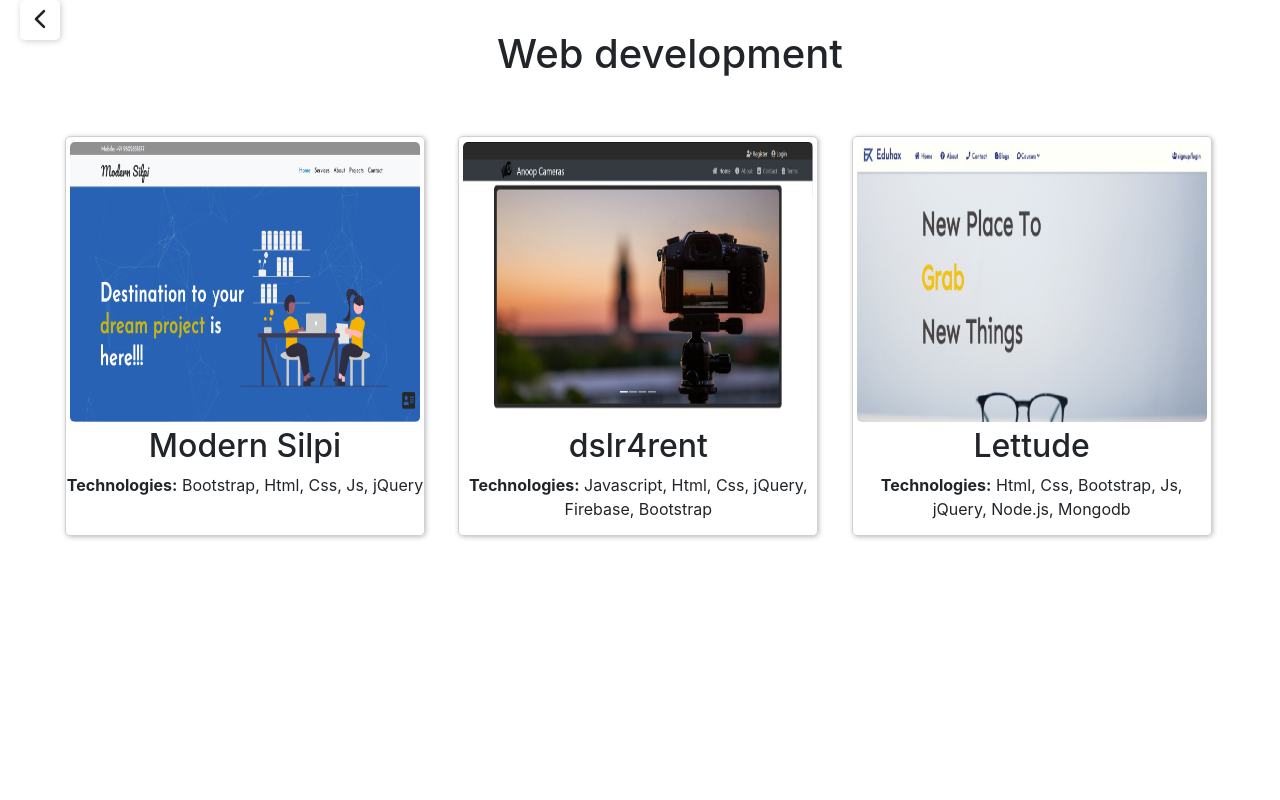
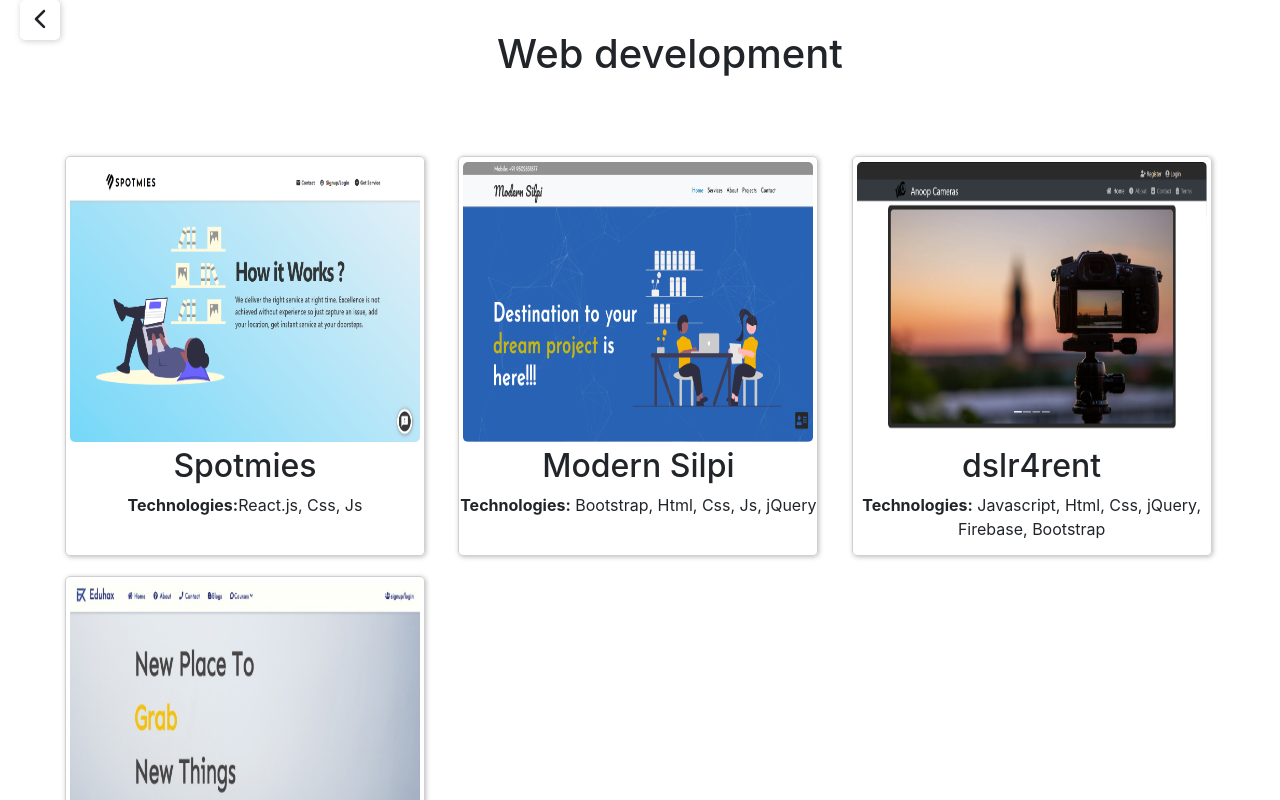
Before and after one commit to modernsilpi/portfolio, a React (Create React App) app: page /web-design in a window 1280 px wide. Shown: the top 800 px of the page. Built offline with nearby package versions, Linux system fonts and the light colour scheme.

Commit message:
spotmies

```diff
--- a/src/components/web.css
+++ b/src/components/web.css
@@ -26,6 +26,14 @@
     margin-top: -8px;
 }
 
+.col {
+    margin-top: 20px;
+}
+
+.col:hover {
+    cursor: pointer;
+}
+
 @media screen and (max-width:420px) {
     .backBtn {
         margin-left: 5px;
--- a/src/components/webDev.js
+++ b/src/components/webDev.js
@@ -5,6 +5,7 @@
 import lettude from './navbar/lettude.jpeg';
 import cameraRentals from './navbar/cameraRentals.PNG';
 import modernsilpi from './navbar/modernsilpi.PNG';
+import spotmies from './navbar/spotmies.PNG'
 import { IoIosArrowBack } from 'react-icons/io'
 
 function Webdev() {
@@ -20,6 +21,10 @@
     window.open("https://www.dslr4rent.com","_blank");
 }
 
+const spot = () => {
+    window.open("https://spotmies.com/#/","_blank");
+}
+
 const history = useHistory()
 
     return (
@@ -30,23 +35,30 @@
             <h1>Web development</h1>
             <section className="cardHolder">
             <Row xs={12} md={12} lg={12} className="row">
+            <Col className="col">
+               <a onClick={spot}><div className="Displaycard">
+                  <img src={ spotmies } alt="spotmies" />
+                  <h2>Spotmies</h2>
+                  <p><b>Technologies:</b>React.js, Css, Js</p>
+                </div></a>
+                </Col>
                <Col className="col">
                <a onClick={ms}><div className="Displaycard">
-                  <img src={ modernsilpi } alt="Cyber Security" />
+                  <img src={ modernsilpi } alt="modern silpi" />
                   <h2>Modern Silpi</h2>
                   <p><b>Technologies:</b> Bootstrap, Html, Css, Js, jQuery</p>
                 </div></a>
                 </Col>
                 <Col className="col">
                 <a onClick={dslr}> <div className="Displaycard">
-                  <img src={ cameraRentals } alt="Networking" />
+                  <img src={ cameraRentals } alt="dsrl4rents" />
                   <h2>dslr4rent</h2>
                   <p><b>Technologies:</b> Javascript, Html, Css, jQuery, Firebase, Bootstrap</p>
                 </div></a>
                 </Col>
                 <Col className="col">
                 <a onClick={lettud}><div className="Displaycard">
-                  <img src={ lettude } alt="Web Designing" />
+                  <img src={ lettude } alt="lettude" />
                   <h2>Lettude</h2>
                   <p><b>Technologies:</b> Html, Css, Bootstrap, Js, jQuery, Node.js, Mongodb</p>
                 </div></a>
```
Also changed, not shown: src/components/navbar/spotmies.PNG (added).
